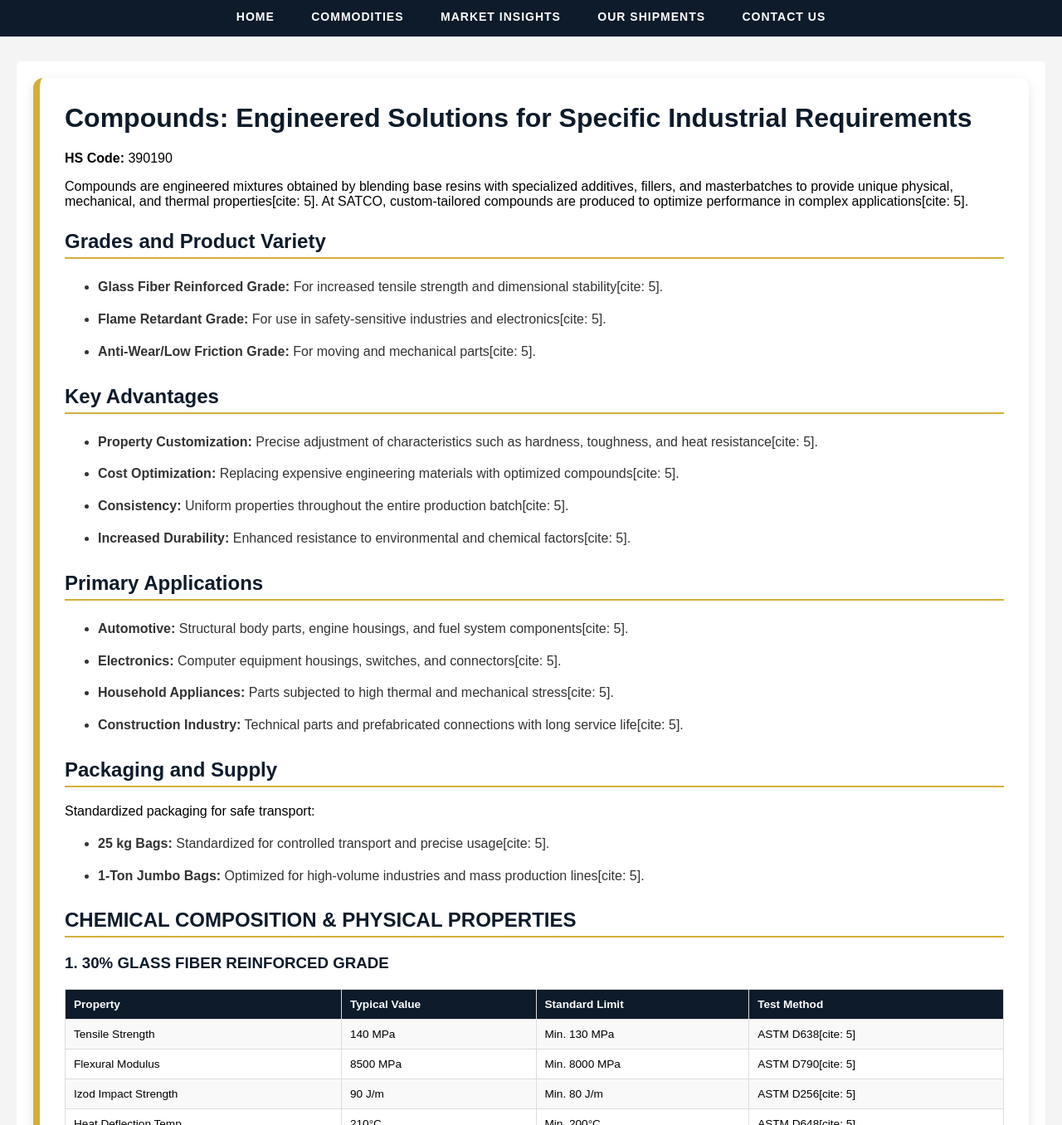
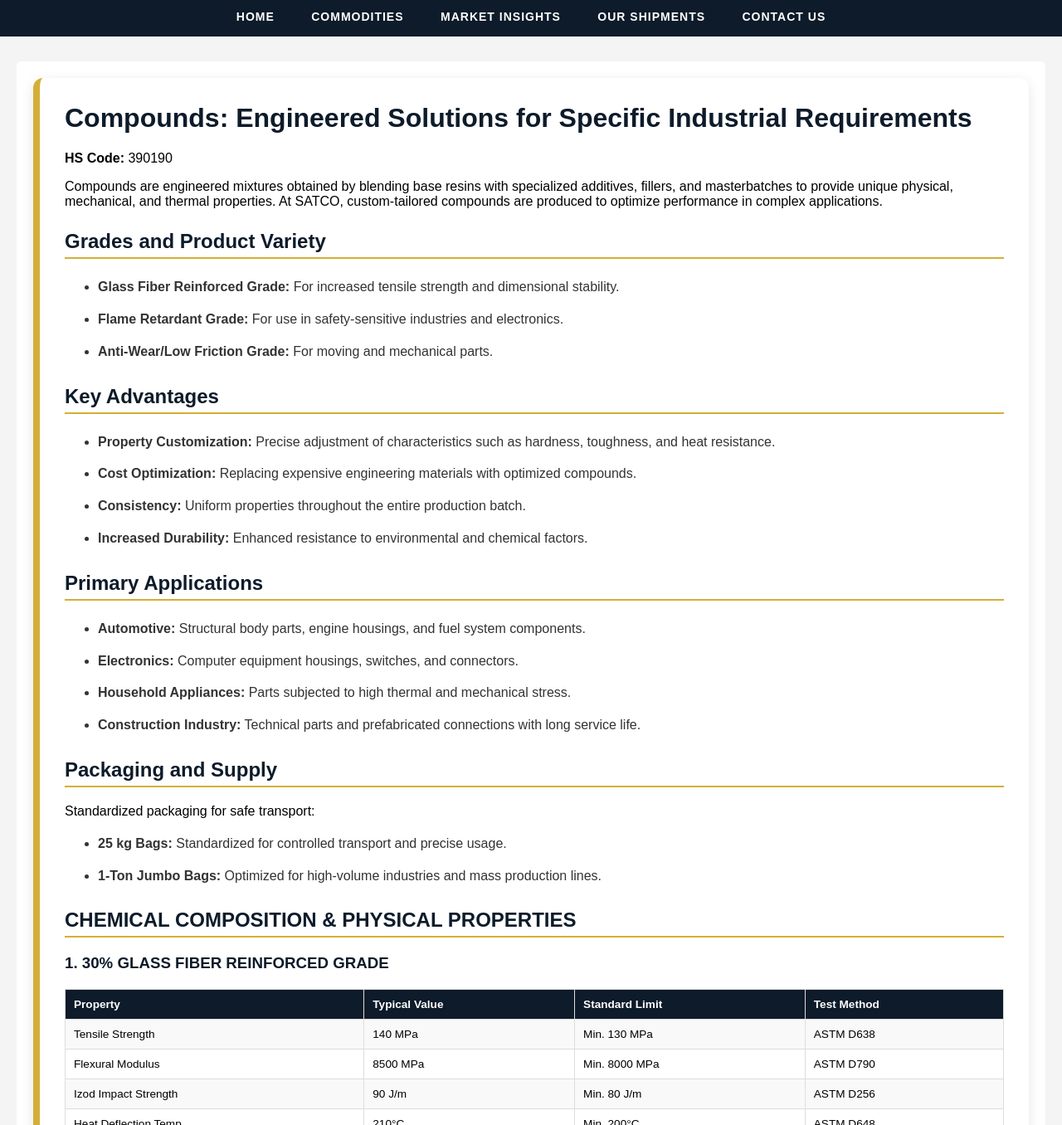
Before and after one commit to satco-petrochemical/satco-petrochemical.github.io, a Jekyll site: the page built from products/compounds/index.html, in a window 1280 px wide and 1400 px high, scrolled down 310 px, cut to the strip 44-1400 px from the top of the window. Shown: the whole strip at 83% size. Built offline with Jekyll 4.4.1, drawn with Linux system fonts in a browser that asks for light colours; some of the changed text lies outside the part shown.

Commit message:
Update index.html

```diff
--- a/products/compounds/index.html
+++ b/products/compounds/index.html
@@ -27,36 +27,36 @@ title: Compounds | SATCO Petrochemical
 <div class="content-card">
   <h1>Compounds: Engineered Solutions for Specific Industrial Requirements</h1>
   <p><b>HS Code:</b> 390190</p>
-  <p>Compounds are engineered mixtures obtained by blending base resins with specialized additives, fillers, and masterbatches to provide unique physical, mechanical, and thermal properties[cite: 5]. At SATCO, custom-tailored compounds are produced to optimize performance in complex applications[cite: 5].</p>
+  <p>Compounds are engineered mixtures obtained by blending base resins with specialized additives, fillers, and masterbatches to provide unique physical, mechanical, and thermal properties. At SATCO, custom-tailored compounds are produced to optimize performance in complex applications.</p>
 
   <h2>Grades and Product Variety</h2>
   <ul>
-    <li><b>Glass Fiber Reinforced Grade:</b> For increased tensile strength and dimensional stability[cite: 5].</li>
-    <li><b>Flame Retardant Grade:</b> For use in safety-sensitive industries and electronics[cite: 5].</li>
-    <li><b>Anti-Wear/Low Friction Grade:</b> For moving and mechanical parts[cite: 5].</li>
+    <li><b>Glass Fiber Reinforced Grade:</b> For increased tensile strength and dimensional stability.</li>
+    <li><b>Flame Retardant Grade:</b> For use in safety-sensitive industries and electronics.</li>
+    <li><b>Anti-Wear/Low Friction Grade:</b> For moving and mechanical parts.</li>
   </ul>
 
   <h2>Key Advantages</h2>
   <ul>
-    <li><b>Property Customization:</b> Precise adjustment of characteristics such as hardness, toughness, and heat resistance[cite: 5].</li>
-    <li><b>Cost Optimization:</b> Replacing expensive engineering materials with optimized compounds[cite: 5].</li>
-    <li><b>Consistency:</b> Uniform properties throughout the entire production batch[cite: 5].</li>
-    <li><b>Increased Durability:</b> Enhanced resistance to environmental and chemical factors[cite: 5].</li>
+    <li><b>Property Customization:</b> Precise adjustment of characteristics such as hardness, toughness, and heat resistance.</li>
+    <li><b>Cost Optimization:</b> Replacing expensive engineering materials with optimized compounds.</li>
+    <li><b>Consistency:</b> Uniform properties throughout the entire production batch.</li>
+    <li><b>Increased Durability:</b> Enhanced resistance to environmental and chemical factors.</li>
   </ul>
 
   <h2>Primary Applications</h2>
   <ul>
-    <li><b>Automotive:</b> Structural body parts, engine housings, and fuel system components[cite: 5].</li>
-    <li><b>Electronics:</b> Computer equipment housings, switches, and connectors[cite: 5].</li>
-    <li><b>Household Appliances:</b> Parts subjected to high thermal and mechanical stress[cite: 5].</li>
-    <li><b>Construction Industry:</b> Technical parts and prefabricated connections with long service life[cite: 5].</li>
+    <li><b>Automotive:</b> Structural body parts, engine housings, and fuel system components.</li>
+    <li><b>Electronics:</b> Computer equipment housings, switches, and connectors.</li>
+    <li><b>Household Appliances:</b> Parts subjected to high thermal and mechanical stress.</li>
+    <li><b>Construction Industry:</b> Technical parts and prefabricated connections with long service life.</li>
   </ul>
 
   <h2>Packaging and Supply</h2>
   <p>Standardized packaging for safe transport:</p>
   <ul>
-    <li><b>25 kg Bags:</b> Standardized for controlled transport and precise usage[cite: 5].</li>
-    <li><b>1-Ton Jumbo Bags:</b> Optimized for high-volume industries and mass production lines[cite: 5].</li>
+    <li><b>25 kg Bags:</b> Standardized for controlled transport and precise usage.</li>
+    <li><b>1-Ton Jumbo Bags:</b> Optimized for high-volume industries and mass production lines.</li>
   </ul>
 
   <h2>CHEMICAL COMPOSITION & PHYSICAL PROPERTIES</h2>
@@ -64,21 +64,21 @@ title: Compounds | SATCO Petrochemical
   <h3>1. 30% GLASS FIBER REINFORCED GRADE</h3>
   <table>
     <tr><th>Property</th><th>Typical Value</th><th>Standard Limit</th><th>Test Method</th></tr>
-    <tr><td>Tensile Strength</td><td>140 MPa</td><td>Min. 130 MPa</td><td>ASTM D638[cite: 5]</td></tr>
-    <tr><td>Flexural Modulus</td><td>8500 MPa</td><td>Min. 8000 MPa</td><td>ASTM D790[cite: 5]</td></tr>
-    <tr><td>Izod Impact Strength</td><td>90 J/m</td><td>Min. 80 J/m</td><td>ASTM D256[cite: 5]</td></tr>
-    <tr><td>Heat Deflection Temp</td><td>210°C</td><td>Min. 200°C</td><td>ASTM D648[cite: 5]</td></tr>
+    <tr><td>Tensile Strength</td><td>140 MPa</td><td>Min. 130 MPa</td><td>ASTM D638</td></tr>
+    <tr><td>Flexural Modulus</td><td>8500 MPa</td><td>Min. 8000 MPa</td><td>ASTM D790</td></tr>
+    <tr><td>Izod Impact Strength</td><td>90 J/m</td><td>Min. 80 J/m</td><td>ASTM D256</td></tr>
+    <tr><td>Heat Deflection Temp</td><td>210°C</td><td>Min. 200°C</td><td>ASTM D648</td></tr>
   </table>
 
   <h3>2. FLAME RETARDANT GRADE</h3>
   <table>
     <tr><th>Property</th><th>Typical Value</th><th>Standard Limit</th><th>Test Method</th></tr>
-    <tr><td>Flammability Rating</td><td>V-0</td><td>V-0</td><td>UL 94[cite: 5]</td></tr>
-    <tr><td>Limiting Oxygen Index (LOI)</td><td>32%</td><td>Min. 30%</td><td>ASTM D2863[cite: 5]</td></tr>
-    <tr><td>Tensile Strength</td><td>55 MPa</td><td>Min. 50 MPa</td><td>ASTM D638[cite: 5]</td></tr>
-    <tr><td>Density</td><td>1.25 g/cm³</td><td>1.22-1.28</td><td>ASTM D792[cite: 5]</td></tr>
+    <tr><td>Flammability Rating</td><td>V-0</td><td>V-0</td><td>UL 94</td></tr>
+    <tr><td>Limiting Oxygen Index (LOI)</td><td>32%</td><td>Min. 30%</td><td>ASTM D2863</td></tr>
+    <tr><td>Tensile Strength</td><td>55 MPa</td><td>Min. 50 MPa</td><td>ASTM D638</td></tr>
+    <tr><td>Density</td><td>1.25 g/cm³</td><td>1.22-1.28</td><td>ASTM D792</td></tr>
   </table>
 
   <h2>Call to Action</h2>
-  <p>For Technical Data Sheets (TDS) and price inquiries for various engineering compounds tailored to your project requirements, please contact the SATCO sales department[cite: 5].</p>
+  <p>For Technical Data Sheets (TDS) and price inquiries for various engineering compounds tailored to your project requirements, please contact the SATCO sales department.</p>
 </div>
```
